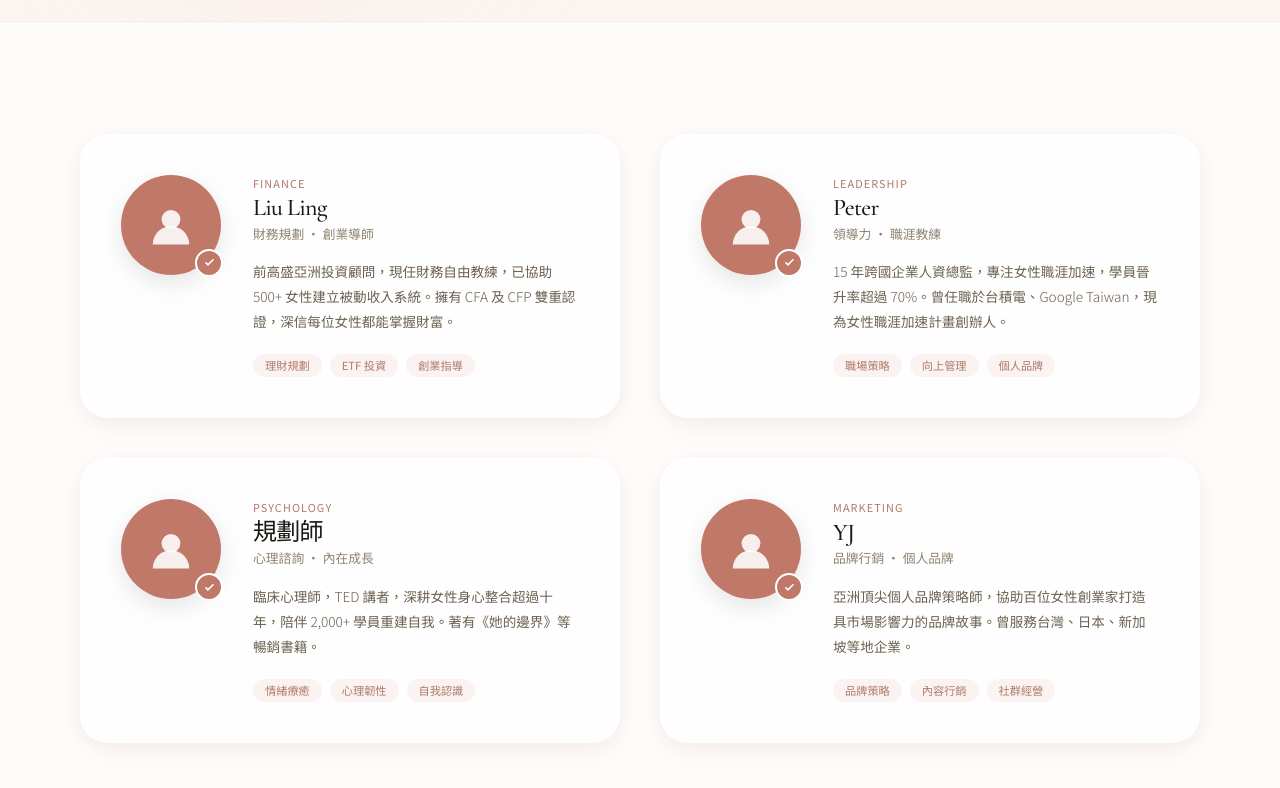
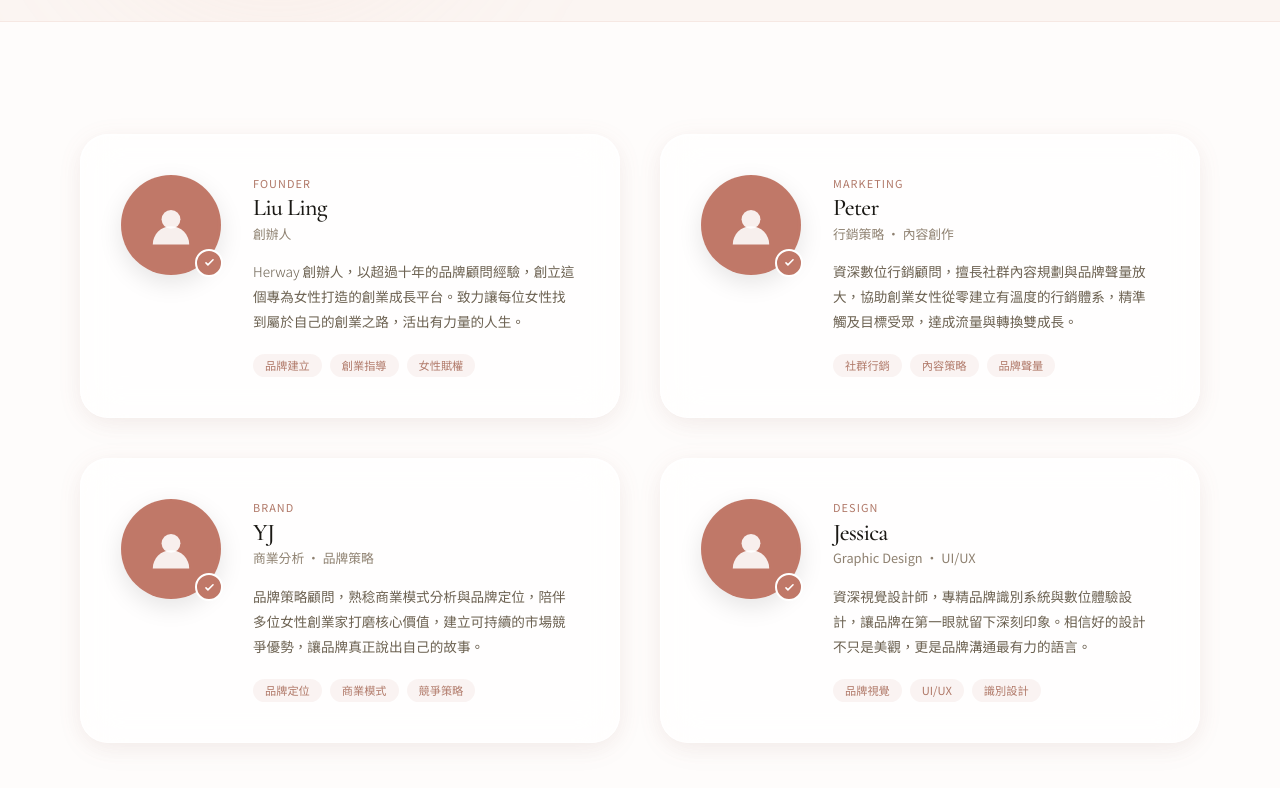
Before and after one commit to YJP-Pan/Empowerment, a website: page instructors/index.html in a window 1280 px wide. Shown: the part 368-1156 px from the top of the page. Drawn offline with nearby package versions, Linux system fonts and the light colour scheme.

Commit message:
Sync instructors page with homepage team updates
Liu Ling (Founder), Peter (Marketing), YJ (Brand), Jessica (Design)
with matching bios, subtitles and specialty tags.

Co-Authored-By: Claude Sonnet 4.6 <noreply@anthropic.com>

```diff
--- a/instructors/index.html
+++ b/instructors/index.html
@@ -107,14 +107,14 @@
           </div>
         </div>
         <div style="flex:1;">
-          <div style="font-family:'Noto Sans TC',sans-serif;font-size:.68rem;letter-spacing:.1em;color:#B07868;margin-bottom:4px;text-transform:uppercase;">Finance</div>
+          <div style="font-family:'Noto Sans TC',sans-serif;font-size:.68rem;letter-spacing:.1em;color:#B07868;margin-bottom:4px;text-transform:uppercase;">Founder</div>
           <h3 class="hd" style="font-size:1.5rem;color:#1A1814;margin-bottom:3px;">Liu Ling</h3>
-          <p style="font-family:'Noto Sans TC',sans-serif;font-size:.8rem;color:#8E8070;margin-bottom:1rem;">財務規劃 · 創業導師</p>
-          <p style="font-family:'Noto Sans TC',sans-serif;font-size:.85rem;font-weight:300;color:#6B6050;line-height:1.85;margin-bottom:1.25rem;">前高盛亞洲投資顧問，現任財務自由教練，已協助 500+ 女性建立被動收入系統。擁有 CFA 及 CFP 雙重認證，深信每位女性都能掌握財富。</p>
+          <p style="font-family:'Noto Sans TC',sans-serif;font-size:.8rem;color:#8E8070;margin-bottom:1rem;">創辦人</p>
+          <p style="font-family:'Noto Sans TC',sans-serif;font-size:.85rem;font-weight:300;color:#6B6050;line-height:1.85;margin-bottom:1.25rem;">Herway 創辦人，以超過十年的品牌顧問經驗，創立這個專為女性打造的創業成長平台。致力讓每位女性找到屬於自己的創業之路，活出有力量的人生。</p>
           <div style="display:flex;gap:.5rem;flex-wrap:wrap;">
-            <span style="font-size:.7rem;color:#B07868;background:rgba(192,120,104,0.08);padding:3px 12px;border-radius:20px;font-family:'Noto Sans TC',sans-serif;">理財規劃</span>
-            <span style="font-size:.7rem;color:#B07868;background:rgba(192,120,104,0.08);padding:3px 12px;border-radius:20px;font-family:'Noto Sans TC',sans-serif;">ETF 投資</span>
+            <span style="font-size:.7rem;color:#B07868;background:rgba(192,120,104,0.08);padding:3px 12px;border-radius:20px;font-family:'Noto Sans TC',sans-serif;">品牌建立</span>
             <span style="font-size:.7rem;color:#B07868;background:rgba(192,120,104,0.08);padding:3px 12px;border-radius:20px;font-family:'Noto Sans TC',sans-serif;">創業指導</span>
+            <span style="font-size:.7rem;color:#B07868;background:rgba(192,120,104,0.08);padding:3px 12px;border-radius:20px;font-family:'Noto Sans TC',sans-serif;">女性賦權</span>
           </div>
         </div>
       </div>
@@ -132,14 +132,14 @@
           </div>
         </div>
         <div style="flex:1;">
-          <div style="font-family:'Noto Sans TC',sans-serif;font-size:.68rem;letter-spacing:.1em;color:#B07868;margin-bottom:4px;text-transform:uppercase;">Leadership</div>
+          <div style="font-family:'Noto Sans TC',sans-serif;font-size:.68rem;letter-spacing:.1em;color:#B07868;margin-bottom:4px;text-transform:uppercase;">Marketing</div>
           <h3 class="hd" style="font-size:1.5rem;color:#1A1814;margin-bottom:3px;">Peter</h3>
-          <p style="font-family:'Noto Sans TC',sans-serif;font-size:.8rem;color:#8E8070;margin-bottom:1rem;">領導力 · 職涯教練</p>
-          <p style="font-family:'Noto Sans TC',sans-serif;font-size:.85rem;font-weight:300;color:#6B6050;line-height:1.85;margin-bottom:1.25rem;">15 年跨國企業人資總監，專注女性職涯加速，學員晉升率超過 70%。曾任職於台積電、Google Taiwan，現為女性職涯加速計畫創辦人。</p>
+          <p style="font-family:'Noto Sans TC',sans-serif;font-size:.8rem;color:#8E8070;margin-bottom:1rem;">行銷策略 · 內容創作</p>
+          <p style="font-family:'Noto Sans TC',sans-serif;font-size:.85rem;font-weight:300;color:#6B6050;line-height:1.85;margin-bottom:1.25rem;">資深數位行銷顧問，擅長社群內容規劃與品牌聲量放大，協助創業女性從零建立有溫度的行銷體系，精準觸及目標受眾，達成流量與轉換雙成長。</p>
           <div style="display:flex;gap:.5rem;flex-wrap:wrap;">
-            <span style="font-size:.7rem;color:#B07868;background:rgba(192,120,104,0.08);padding:3px 12px;border-radius:20px;font-family:'Noto Sans TC',sans-serif;">職場策略</span>
-            <span style="font-size:.7rem;color:#B07868;background:rgba(192,120,104,0.08);padding:3px 12px;border-radius:20px;font-family:'Noto Sans TC',sans-serif;">向上管理</span>
-            <span style="font-size:.7rem;color:#B07868;background:rgba(192,120,104,0.08);padding:3px 12px;border-radius:20px;font-family:'Noto Sans TC',sans-serif;">個人品牌</span>
+            <span style="font-size:.7rem;color:#B07868;background:rgba(192,120,104,0.08);padding:3px 12px;border-radius:20px;font-family:'Noto Sans TC',sans-serif;">社群行銷</span>
+            <span style="font-size:.7rem;color:#B07868;background:rgba(192,120,104,0.08);padding:3px 12px;border-radius:20px;font-family:'Noto Sans TC',sans-serif;">內容策略</span>
+            <span style="font-size:.7rem;color:#B07868;background:rgba(192,120,104,0.08);padding:3px 12px;border-radius:20px;font-family:'Noto Sans TC',sans-serif;">品牌聲量</span>
           </div>
         </div>
       </div>
@@ -157,14 +157,14 @@
           </div>
         </div>
         <div style="flex:1;">
-          <div style="font-family:'Noto Sans TC',sans-serif;font-size:.68rem;letter-spacing:.1em;color:#B07868;margin-bottom:4px;text-transform:uppercase;">Psychology</div>
-          <h3 class="hd" style="font-size:1.5rem;color:#1A1814;margin-bottom:3px;">規劃師</h3>
-          <p style="font-family:'Noto Sans TC',sans-serif;font-size:.8rem;color:#8E8070;margin-bottom:1rem;">心理諮詢 · 內在成長</p>
-          <p style="font-family:'Noto Sans TC',sans-serif;font-size:.85rem;font-weight:300;color:#6B6050;line-height:1.85;margin-bottom:1.25rem;">臨床心理師，TED 講者，深耕女性身心整合超過十年，陪伴 2,000+ 學員重建自我。著有《她的邊界》等暢銷書籍。</p>
+          <div style="font-family:'Noto Sans TC',sans-serif;font-size:.68rem;letter-spacing:.1em;color:#B07868;margin-bottom:4px;text-transform:uppercase;">Brand</div>
+          <h3 class="hd" style="font-size:1.5rem;color:#1A1814;margin-bottom:3px;">YJ</h3>
+          <p style="font-family:'Noto Sans TC',sans-serif;font-size:.8rem;color:#8E8070;margin-bottom:1rem;">商業分析 · 品牌策略</p>
+          <p style="font-family:'Noto Sans TC',sans-serif;font-size:.85rem;font-weight:300;color:#6B6050;line-height:1.85;margin-bottom:1.25rem;">品牌策略顧問，熟稔商業模式分析與品牌定位，陪伴多位女性創業家打磨核心價值，建立可持續的市場競爭優勢，讓品牌真正說出自己的故事。</p>
           <div style="display:flex;gap:.5rem;flex-wrap:wrap;">
-            <span style="font-size:.7rem;color:#B07868;background:rgba(192,120,104,0.08);padding:3px 12px;border-radius:20px;font-family:'Noto Sans TC',sans-serif;">情緒療癒</span>
-            <span style="font-size:.7rem;color:#B07868;background:rgba(192,120,104,0.08);padding:3px 12px;border-radius:20px;font-family:'Noto Sans TC',sans-serif;">心理韌性</span>
-            <span style="font-size:.7rem;color:#B07868;background:rgba(192,120,104,0.08);padding:3px 12px;border-radius:20px;font-family:'Noto Sans TC',sans-serif;">自我認識</span>
+            <span style="font-size:.7rem;color:#B07868;background:rgba(192,120,104,0.08);padding:3px 12px;border-radius:20px;font-family:'Noto Sans TC',sans-serif;">品牌定位</span>
+            <span style="font-size:.7rem;color:#B07868;background:rgba(192,120,104,0.08);padding:3px 12px;border-radius:20px;font-family:'Noto Sans TC',sans-serif;">商業模式</span>
+            <span style="font-size:.7rem;color:#B07868;background:rgba(192,120,104,0.08);padding:3px 12px;border-radius:20px;font-family:'Noto Sans TC',sans-serif;">競爭策略</span>
           </div>
         </div>
       </div>
@@ -182,14 +182,14 @@
           </div>
         </div>
         <div style="flex:1;">
-          <div style="font-family:'Noto Sans TC',sans-serif;font-size:.68rem;letter-spacing:.1em;color:#B07868;margin-bottom:4px;text-transform:uppercase;">Marketing</div>
-          <h3 class="hd" style="font-size:1.5rem;color:#1A1814;margin-bottom:3px;">YJ</h3>
-          <p style="font-family:'Noto Sans TC',sans-serif;font-size:.8rem;color:#8E8070;margin-bottom:1rem;">品牌行銷 · 個人品牌</p>
-          <p style="font-family:'Noto Sans TC',sans-serif;font-size:.85rem;font-weight:300;color:#6B6050;line-height:1.85;margin-bottom:1.25rem;">亞洲頂尖個人品牌策略師，協助百位女性創業家打造具市場影響力的品牌故事。曾服務台灣、日本、新加坡等地企業。</p>
+          <div style="font-family:'Noto Sans TC',sans-serif;font-size:.68rem;letter-spacing:.1em;color:#B07868;margin-bottom:4px;text-transform:uppercase;">Design</div>
+          <h3 class="hd" style="font-size:1.5rem;color:#1A1814;margin-bottom:3px;">Jessica</h3>
+          <p style="font-family:'Noto Sans TC',sans-serif;font-size:.8rem;color:#8E8070;margin-bottom:1rem;">Graphic Design · UI/UX</p>
+          <p style="font-family:'Noto Sans TC',sans-serif;font-size:.85rem;font-weight:300;color:#6B6050;line-height:1.85;margin-bottom:1.25rem;">資深視覺設計師，專精品牌識別系統與數位體驗設計，讓品牌在第一眼就留下深刻印象。相信好的設計不只是美觀，更是品牌溝通最有力的語言。</p>
           <div style="display:flex;gap:.5rem;flex-wrap:wrap;">
-            <span style="font-size:.7rem;color:#B07868;background:rgba(192,120,104,0.08);padding:3px 12px;border-radius:20px;font-family:'Noto Sans TC',sans-serif;">品牌策略</span>
-            <span style="font-size:.7rem;color:#B07868;background:rgba(192,120,104,0.08);padding:3px 12px;border-radius:20px;font-family:'Noto Sans TC',sans-serif;">內容行銷</span>
-            <span style="font-size:.7rem;color:#B07868;background:rgba(192,120,104,0.08);padding:3px 12px;border-radius:20px;font-family:'Noto Sans TC',sans-serif;">社群經營</span>
+            <span style="font-size:.7rem;color:#B07868;background:rgba(192,120,104,0.08);padding:3px 12px;border-radius:20px;font-family:'Noto Sans TC',sans-serif;">品牌視覺</span>
+            <span style="font-size:.7rem;color:#B07868;background:rgba(192,120,104,0.08);padding:3px 12px;border-radius:20px;font-family:'Noto Sans TC',sans-serif;">UI/UX</span>
+            <span style="font-size:.7rem;color:#B07868;background:rgba(192,120,104,0.08);padding:3px 12px;border-radius:20px;font-family:'Noto Sans TC',sans-serif;">識別設計</span>
           </div>
         </div>
       </div>
```
